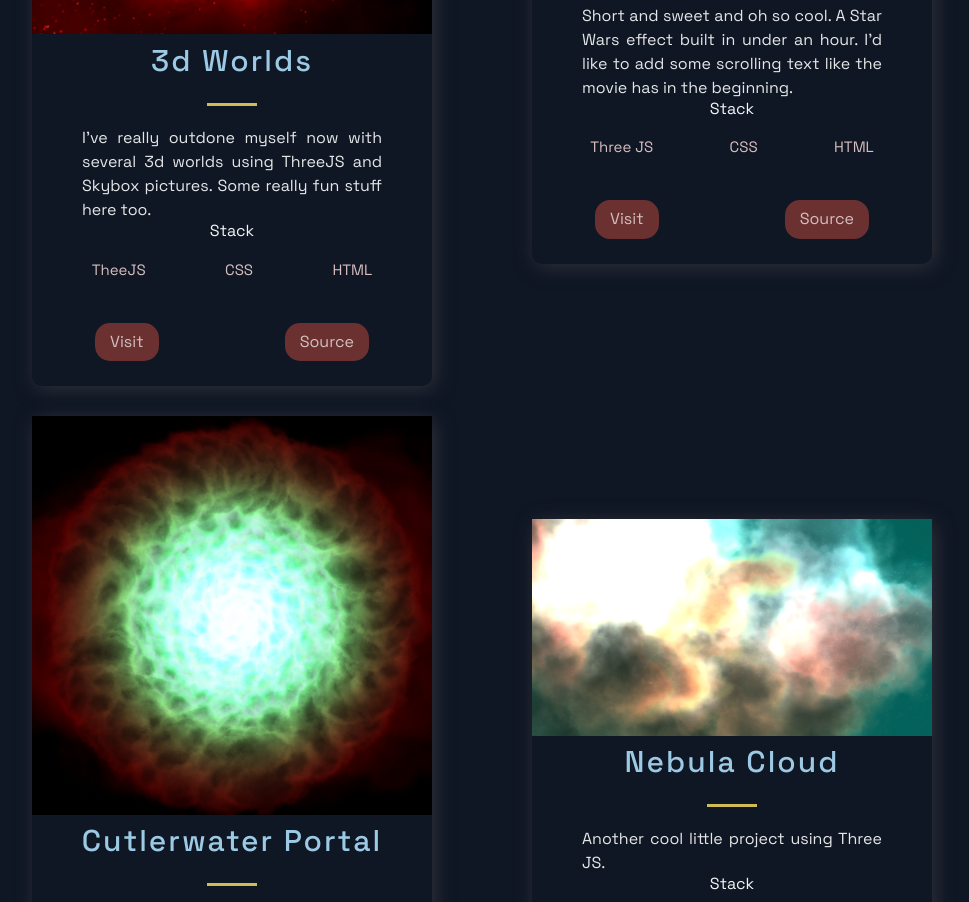
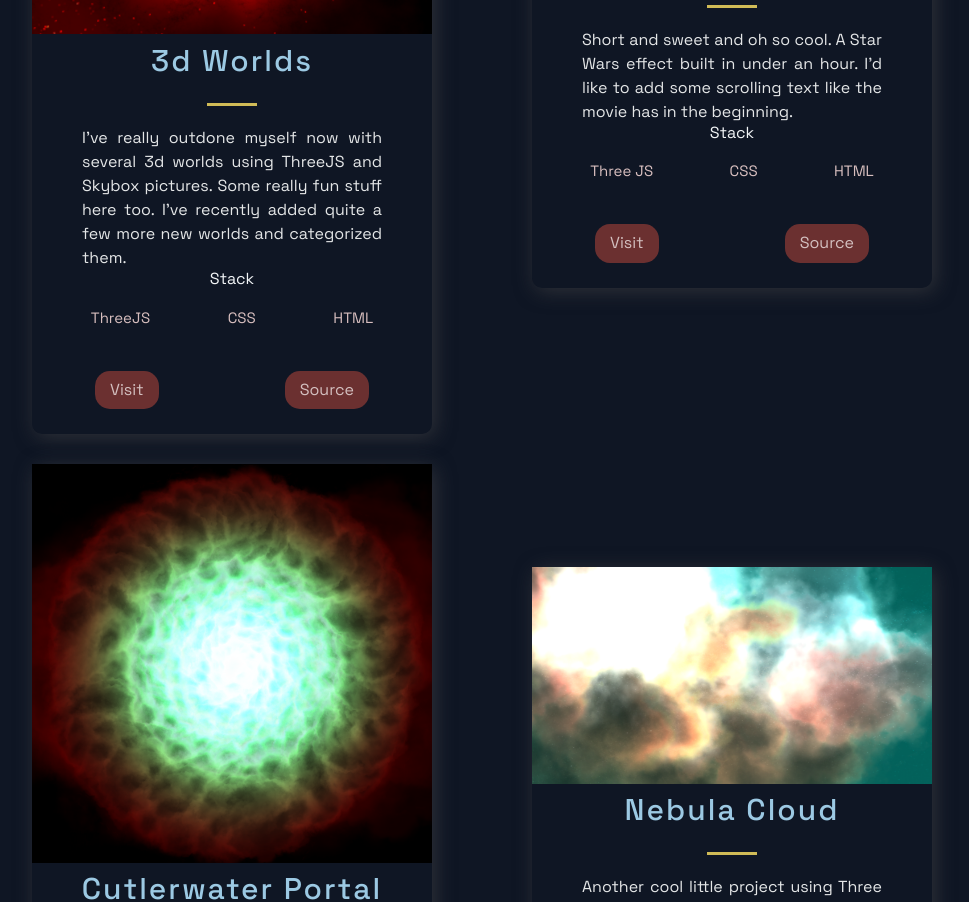
Before and after one commit to cutlerwater/MyPortfolio, a Next.js app: page / in a window 1280 px wide. Shown: the part 3020-3922 px from the top of the page, without its empty margins (158-1127 px from the left). Built offline with nearby package versions, Linux system fonts and the light colour scheme.

Commit message:
Add files via upload

```diff
--- a/src/constants/constants.js
+++ b/src/constants/constants.js
@@ -37,9 +37,9 @@ export const projects = [
   },
   {
     title: '3d Worlds',
-    description: "I've really outdone myself now with several 3d worlds using ThreeJS and Skybox pictures.  Some really fun stuff here too.",
+    description: "I've really outdone myself now with several 3d worlds using ThreeJS and Skybox pictures.  Some really fun stuff here too.  I've recently added quite a few more new worlds and categorized them.",
       image: '/images/eclipse.png',
-      tags: [ 'TheeJS', 'CSS', 'HTML'],
+      tags: [ 'ThreeJS', 'CSS', 'HTML'],
     source: 'https://github.com/cutlerwater/3dworld',
     visit: 'https://3dworld-cutlerwater.netlify.app/',
     id: 0,
```
